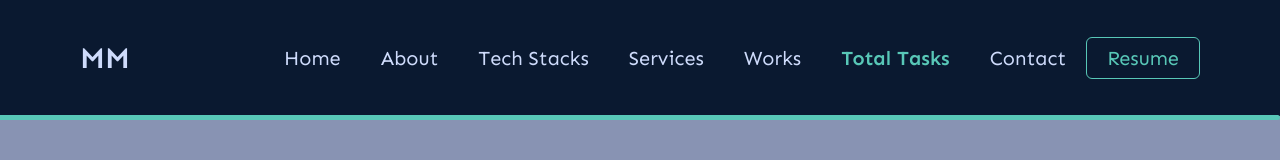
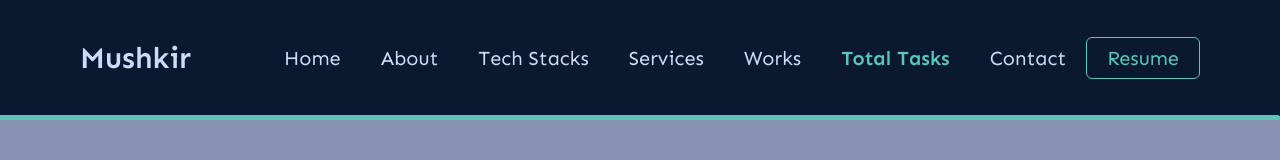
Before and after one commit to Mushkir/mushkir-portfolio-react, a React (Vite) app: page /tasks in a window 1280 px wide. Shown: the top 160 px of the page. Built offline with nearby package versions, Linux system fonts and the light colour scheme.

Commit message:
style: did some change in navbar

```diff
--- a/src/components/HeroSection/HeroDetail.jsx
+++ b/src/components/HeroSection/HeroDetail.jsx
@@ -53,9 +53,9 @@ const HeroDetail = () => {
           <SocialLinks />
 
           {/* Download Button */}
-          <Link
+          <a
             data-aos="fade-right"
-            to={"src/assets/docs/Mushkir.pdf"}
+            href="src/assets/docs/Mushkir.pdf"
             target="_blank"
             download
             className="w-full flex justify-center sm:justify-normal rounded-full sm:rounded-md items-center mt-5 text-aqua-color gap-2 sm:w-[220px] border-2 border-aqua-color px-5 py-2 hover:bg-aqua-color hover:text-primary-blue hover:font-semibold hover:transition 500"
@@ -109,7 +109,7 @@ const HeroDetail = () => {
               </svg>
             </div>
             Download Resume
-          </Link>
+          </a>
         </div>
 
         {/* Hero Image */}
--- a/src/components/TheNavBar.jsx
+++ b/src/components/TheNavBar.jsx
@@ -16,7 +16,7 @@ const TheNavBar = () => {
               to={"/"}
               className="flex-1 text-main-heading-color text-2xl sm:text-3xl font-semibold"
             >
-              MM
+              Mushkir
             </NavLink>
           </div>
 
```
